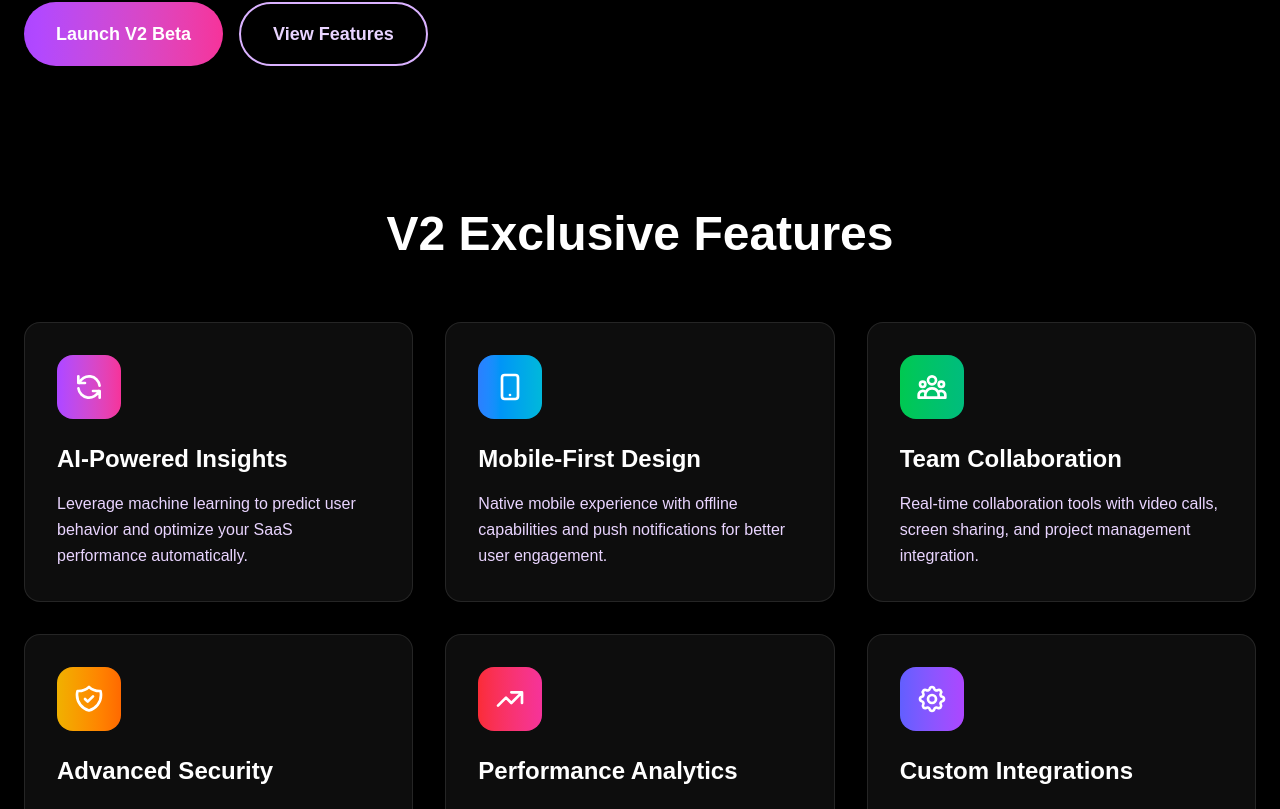
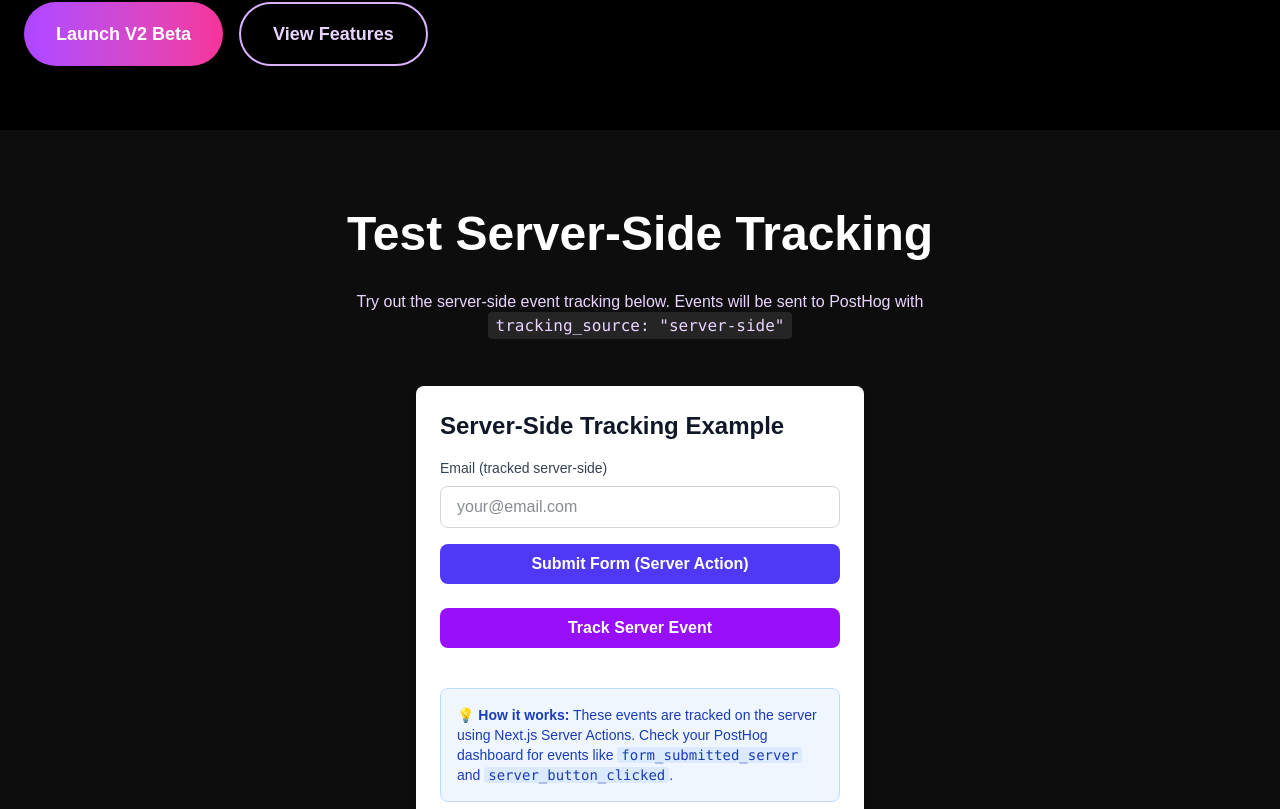
Before and after one commit to AaronLiew77/demo-page, a Next.js app: page /v2 in a window 1280 px wide. Shown: the part 631-1440 px from the top of the page. Built offline with nearby package versions, Linux system fonts and the light colour scheme; no server answers.

Commit message:
test server side

```diff
--- a/src/app/v2/page.tsx
+++ b/src/app/v2/page.tsx
@@ -1,4 +1,5 @@
 import Link from "next/link";
+import ServerTrackingExample from "../components/ServerTrackingExample";
 
 export default function V2Page() {
   return (
@@ -90,6 +91,19 @@ export default function V2Page() {
           </div>
         </div>
       </main>
+
+      {/* Server Tracking Demo */}
+      <section className="px-6 py-20 bg-white/5">
+        <div className="max-w-7xl mx-auto">
+          <h2 className="text-5xl font-bold text-center text-white mb-8">
+            Test Server-Side Tracking
+          </h2>
+          <p className="text-center text-purple-200 mb-12 max-w-2xl mx-auto">
+            Try out the server-side event tracking below. Events will be sent to PostHog with <code className="bg-white/10 px-2 py-1 rounded">tracking_source: "server-side"</code>
+          </p>
+          <ServerTrackingExample />
+        </div>
+      </section>
 
       {/* Features Grid */}
       <section id="dashboard" className="px-6 py-20">
```
Also changed, not shown: 1 other file (tests, documents, lock files or other folders).
